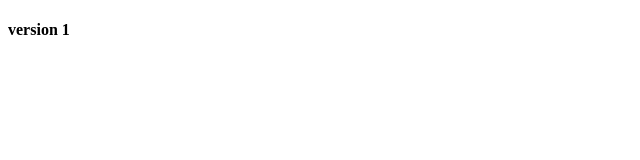
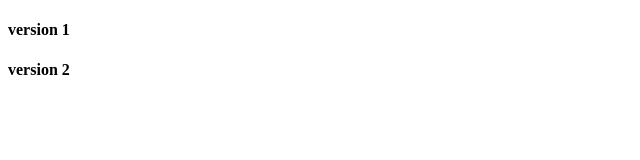
Before and after one commit to BandariSridhar27/git-1, a plain HTML site: page index.html in a window 1280 px wide. Shown: the full height of the page, 0-640 px from the left. Drawn offline with Linux system fonts and the light colour scheme.

Commit message:
version 2

```diff
--- a/index.html
+++ b/index.html
@@ -9,6 +9,7 @@
 
 <body>
     <h4>version 1</h4>
+    <h4>version 2</h4>
 </body>
 
 </html>
```
